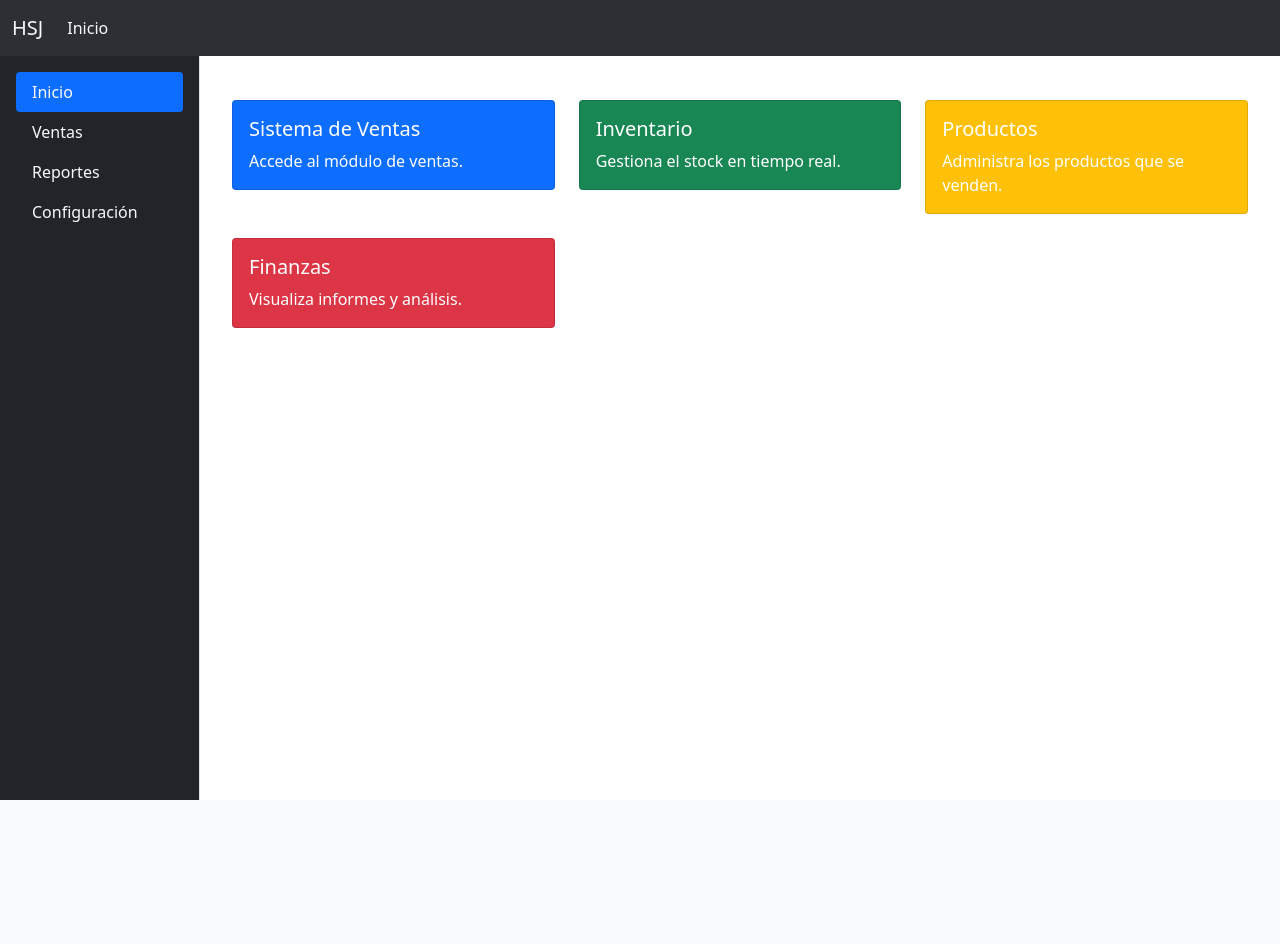
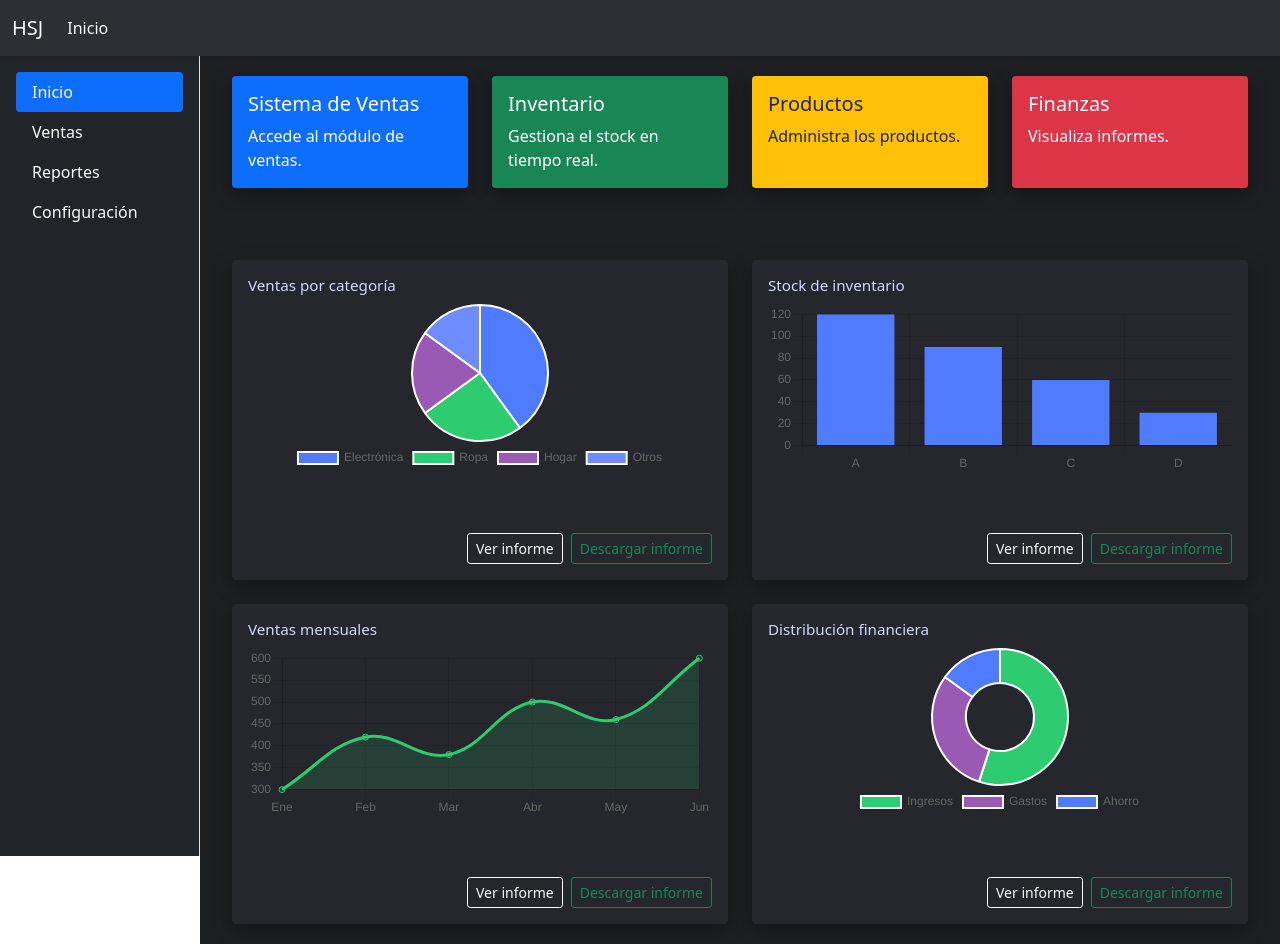
Before and after one commit to Schrodinger137/HSystem, a Django app: page / in a window 1280 px wide. Before the commit the page ends 800 px from the top, so only its background shows below. Run offline with Django 4.2, Linux system fonts and the light colour scheme.

Commit message:
prototipo

```diff
--- a/HSystem/urls.py
+++ b/HSystem/urls.py
@@ -17,7 +17,10 @@
 from django.contrib import admin
 from django.urls import path
 from inventory import views as inv_views
+from products import views as prod_views
+
 urlpatterns = [
     path('admin/', admin.site.urls),
-    path('', inv_views.index, name='index')
+    path('', inv_views.index, name='index'),
+    path('products/', prod_views.products, name='products')
 ]
--- a/inventory/templates/base.html
+++ b/inventory/templates/base.html
@@ -1,6 +1,7 @@
 {% load static %}
 <!DOCTYPE html>
 <html lang="en">
+
 <head>
   <meta charset="UTF-8" />
   <meta name="csrf-token" content="{{ csrf_token }}">
@@ -22,6 +23,58 @@
       background-color: #2c2f33 !important;
       /* dark suave tipo Discord */
     }
+
+    /* Fondo oscuro personalizado del contenido */
+    .main-content {
+      margin-left: 200px;
+      padding: 20px;
+      background-color: #1e1f23;
+      min-height: 100vh;
+      color: #e4e6eb;
+    }
+
+    /* Cards adaptadas al fondo oscuro */
+    .card {
+      border: none;
+      box-shadow: 0 6px 18px rgba(0, 0, 0, .35);
+      transition: transform .2s ease, box-shadow .2s ease;
+    }
+
+    .card:hover {
+      transform: translateY(-4px);
+      box-shadow: 0 10px 28px rgba(0, 0, 0, .5);
+    }
+
+    /* Texto secundario más suave */
+    .card-text {
+      opacity: .85;
+    }
+
+    /* Navbar oscura suave (ya la tienes, la dejo afinada) */
+    .navbar-dark-soft {
+      background-color: #2c2f33 !important;
+    }
+
+            /* Cards de gráficas */
+        .chart-card {
+            background-color: #25272d;
+            height: 320px;
+        }
+
+        .chart-card .card-body {
+            display: flex;
+            flex-direction: column;
+        }
+
+        .chart-card canvas {
+            max-height: 170px !important;
+        }
+
+        .chart-card h5 {
+            font-size: .95rem;
+            color: #cfd8ff;
+            margin-bottom: 10px;
+        }
   </style>
 </head>
 
@@ -38,4 +91,5 @@
 
   <script src="https://cdn.jsdelivr.net/npm/bootstrap@5.3.3/dist/js/bootstrap.bundle.min.js"></script>
 </body>
+
 </html>
--- a/inventory/templates/inc/header.html
+++ b/inventory/templates/inc/header.html
@@ -1,6 +1,6 @@
 {% load static %}
 
-<nav class="navbar navbar-expand-lg navbar-dark-soft border-dark">
+<nav class="navbar navbar-expand-lg navbar-dark-soft border-dark sticky-top shadow-sm" id="mainNavbar">
   <div class="container-fluid">
     <a class="navbar-brand text-light" href="#">HSJ</a>
     <button class="navbar-toggler" type="button" data-bs-toggle="collapse" data-bs-target="#navbarSupportedContent">
--- a/inventory/templates/principal/index.html
+++ b/inventory/templates/principal/index.html
@@ -5,41 +5,167 @@
 
 {% block content %}
 
-<div class="container mt-4">
+<!-- TARJETAS SUPERIORES -->
+<div class="container-fluid">
     <div class="row g-4">
-        <div class="col-md-4">
-            <div class="card text-white bg-primary">
+        <div class="col-md-3">
+            <div class="card bg-primary text-white h-100">
                 <div class="card-body">
-                    <h5 class="card-title">Sistema de Ventas</h5>
-                    <p class="card-text">Accede al módulo de ventas.</p>
+                    <h5>Sistema de Ventas</h5>
+                    <p class="mb-0">Accede al módulo de ventas.</p>
                 </div>
             </div>
         </div>
-        <div class="col-md-4">
-            <div class="card text-white bg-success">
+
+        <div class="col-md-3">
+            <div class="card bg-success text-white h-100">
                 <div class="card-body">
-                    <h5 class="card-title">Inventario</h5>
-                    <p class="card-text">Gestiona el stock en tiempo real.</p>
+                    <h5>Inventario</h5>
+                    <p class="mb-0">Gestiona el stock en tiempo real.</p>
                 </div>
             </div>
         </div>
-        <div class="col-md-4">
-            <div class="card text-white bg-warning">
+
+        <div class="col-md-3">
+            <div class="card bg-warning text-dark h-100">
                 <div class="card-body">
-                    <h5 class="card-title">Productos</h5>
-                    <p class="card-text">Administra los productos que se venden.</p>
+                    <h5>Productos</h5>
+                    <p class="mb-0">Administra los productos.</p>
                 </div>
             </div>
         </div>
-        <div class="col-md-4">
-            <div class="card text-white bg-danger">
+
+        <div class="col-md-3">
+            <div class="card bg-danger text-white h-100">
                 <div class="card-body">
-                    <h5 class="card-title">Finanzas</h5>
-                    <p class="card-text">Visualiza informes y análisis.</p>
+                    <h5>Finanzas</h5>
+                    <p class="mb-0">Visualiza informes.</p>
                 </div>
             </div>
         </div>
     </div>
+
+    <!-- GRÁFICAS -->
+    <div class="row mt-5 g-4">
+
+        <div class="col-md-6">
+            <div class="card chart-card text-light">
+                <div class="card-body">
+                    <h5>Ventas por categoría</h5>
+                    <canvas id="chartVentas"></canvas>
+
+                    <div class="d-flex justify-content-end gap-2 mt-auto">
+                        <button class="btn btn-outline-light btn-sm">Ver informe</button>
+                        <button class="btn btn-outline-success btn-sm">Descargar informe</button>
+                    </div>
+                </div>
+            </div>
+        </div>
+
+        <div class="col-md-6">
+            <div class="card chart-card text-light">
+                <div class="card-body">
+                    <h5>Stock de inventario</h5>
+                    <canvas id="chartInventario"></canvas>
+
+                    <div class="d-flex justify-content-end gap-2 mt-auto">
+                        <button class="btn btn-outline-light btn-sm">Ver informe</button>
+                        <button class="btn btn-outline-success btn-sm">Descargar informe</button>
+                    </div>
+                </div>
+            </div>
+        </div>
+
+        <div class="col-md-6">
+            <div class="card chart-card text-light">
+                <div class="card-body">
+                    <h5>Ventas mensuales</h5>
+                    <canvas id="chartTiempo"></canvas>
+
+                    <div class="d-flex justify-content-end gap-2 mt-auto">
+                        <button class="btn btn-outline-light btn-sm">Ver informe</button>
+                        <button class="btn btn-outline-success btn-sm">Descargar informe</button>
+                    </div>
+                </div>
+            </div>
+        </div>
+
+        <div class="col-md-6">
+            <div class="card chart-card text-light">
+                <div class="card-body">
+                    <h5>Distribución financiera</h5>
+                    <canvas id="chartFinanzas"></canvas>
+
+                    <div class="d-flex justify-content-end gap-2 mt-auto">
+                        <button class="btn btn-outline-light btn-sm">Ver informe</button>
+                        <button class="btn btn-outline-success btn-sm">Descargar informe</button>
+                    </div>
+                </div>
+            </div>
+        </div>
+
+    </div>
 </div>
 
+<!-- GRÁFICAS (SOLO VISUAL) -->
+<script>
+const colors = {
+    blue: '#4f7cff',
+    green: '#2ecc71',
+    purple: '#9b59b6',
+    softBlue: '#6c8cff'
+};
+
+new Chart(chartVentas, {
+    type: 'pie',
+    data: {
+        labels: ['Electrónica', 'Ropa', 'Hogar', 'Otros'],
+        datasets: [{
+            data: [40,25,20,15],
+            backgroundColor: [colors.blue, colors.green, colors.purple, colors.softBlue]
+        }]
+    },
+    options: { plugins: { legend: { position: 'bottom' } } }
+});
+
+new Chart(chartInventario, {
+    type: 'bar',
+    data: {
+        labels: ['A','B','C','D'],
+        datasets: [{
+            data: [120,90,60,30],
+            backgroundColor: colors.blue
+        }]
+    },
+    options: { plugins: { legend: { display: false } } }
+});
+
+new Chart(chartTiempo, {
+    type: 'line',
+    data: {
+        labels: ['Ene','Feb','Mar','Abr','May','Jun'],
+        datasets: [{
+            data: [300,420,380,500,460,600],
+            borderColor: colors.green,
+            backgroundColor: 'rgba(46,204,113,.15)',
+            fill: true,
+            tension: .4
+        }]
+    },
+    options: { plugins: { legend: { display: false } } }
+});
+
+new Chart(chartFinanzas, {
+    type: 'doughnut',
+    data: {
+        labels: ['Ingresos','Gastos','Ahorro'],
+        datasets: [{
+            data: [55,30,15],
+            backgroundColor: [colors.green, colors.purple, colors.blue]
+        }]
+    },
+    options: { plugins: { legend: { position: 'bottom' } } }
+});
+</script>
+
 {% endblock %}
--- a/products/views.py
+++ b/products/views.py
@@ -1,3 +1,5 @@
 from django.shortcuts import render
 
 # Create your views here.
+def products(request):
+    return render(request, 'inventory/templates/products/products.html')
```
Also changed, not shown: HSystem/static/css/css/style.css (deleted, +0 -10 lines), inventory/templates/products/products.html (added, +12 -0 lines). Lines whose indentation alone changed are shown as unchanged.
